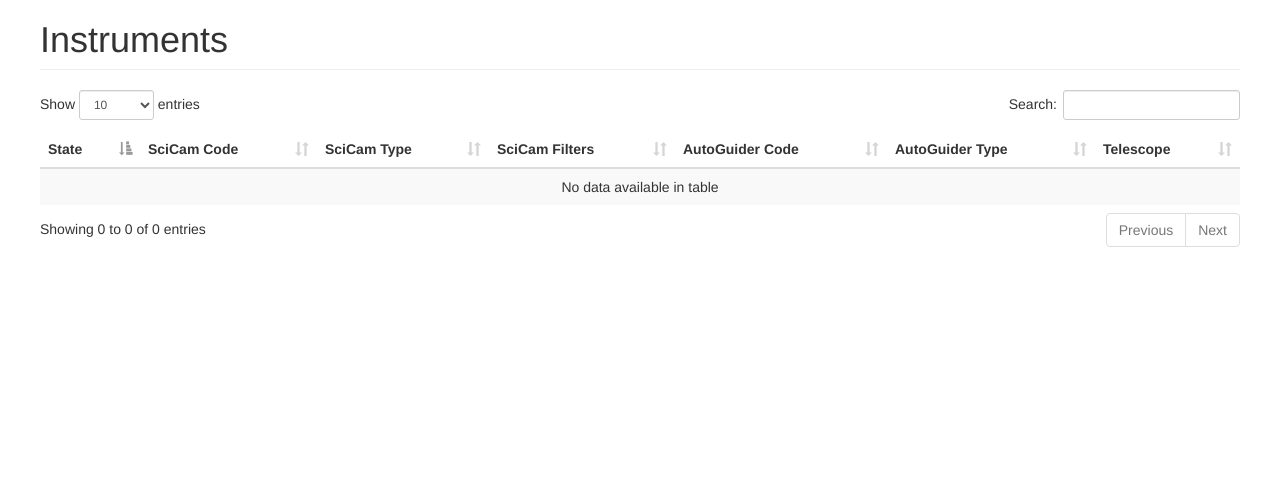
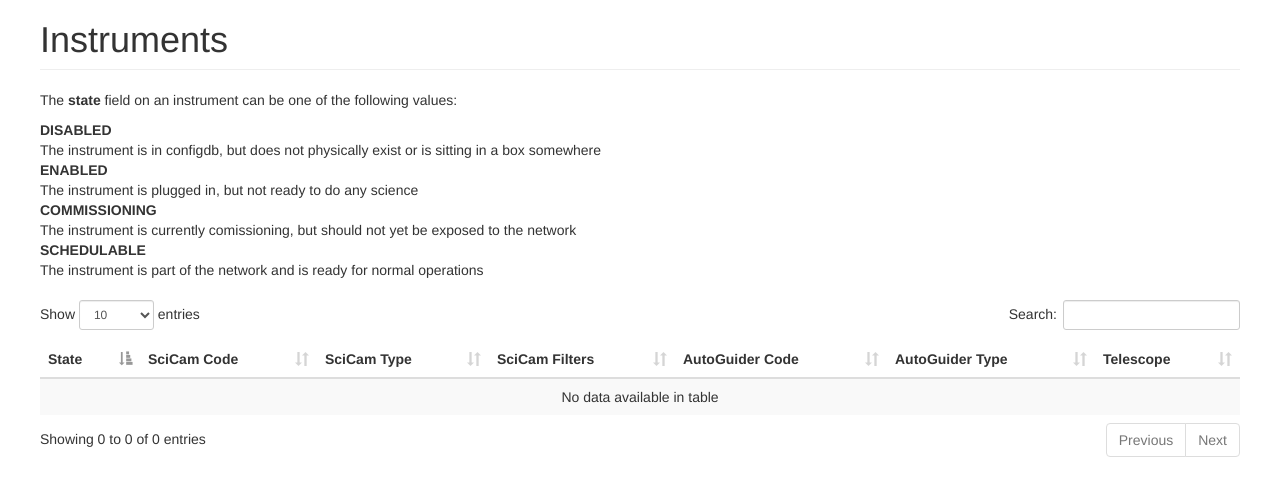
Before and after one commit to observatorycontrolsystem/configdb, a Django app: template configdb3/hardware/templates/hardware/instrument_list.html in a window 1280 px wide. Shown: the part 50-546 px from the top of the page. Run offline with Django 3.2, Linux system fonts and the light colour scheme; the template is opened without the code that fills it, so the values that code supplies are empty; some libraries are stand-ins or nearby versions.

Commit message:
add some docs about instrument states

```diff
--- a/configdb3/hardware/templates/hardware/instrument_list.html
+++ b/configdb3/hardware/templates/hardware/instrument_list.html
@@ -2,6 +2,17 @@
 {% block title %}Instruments{% endblock %}
 {% block content %}
 <h1 class="page-header">Instruments</h1>
+<p>The <strong>state</strong> field on an instrument can be one of the following values:</p>
+<dl>
+    <dt>DISABLED</dt>
+    <dd>The instrument is in configdb, but does not physically exist or is sitting in a box somewhere</dd>
+    <dt>ENABLED</dt>
+    <dd>The instrument is plugged in, but not ready to do any science</dd>
+    <dt>COMMISSIONING</dt>
+    <dd>The instrument is currently comissioning, but should not yet be exposed to the network</dd>
+    <dt>SCHEDULABLE</dt>
+    <dd>The instrument is part of the network and is ready for normal operations</dd>
+</dl>
 <div class="table">
   <table class="table table-striped" id="instruments">
     <thead>
```
